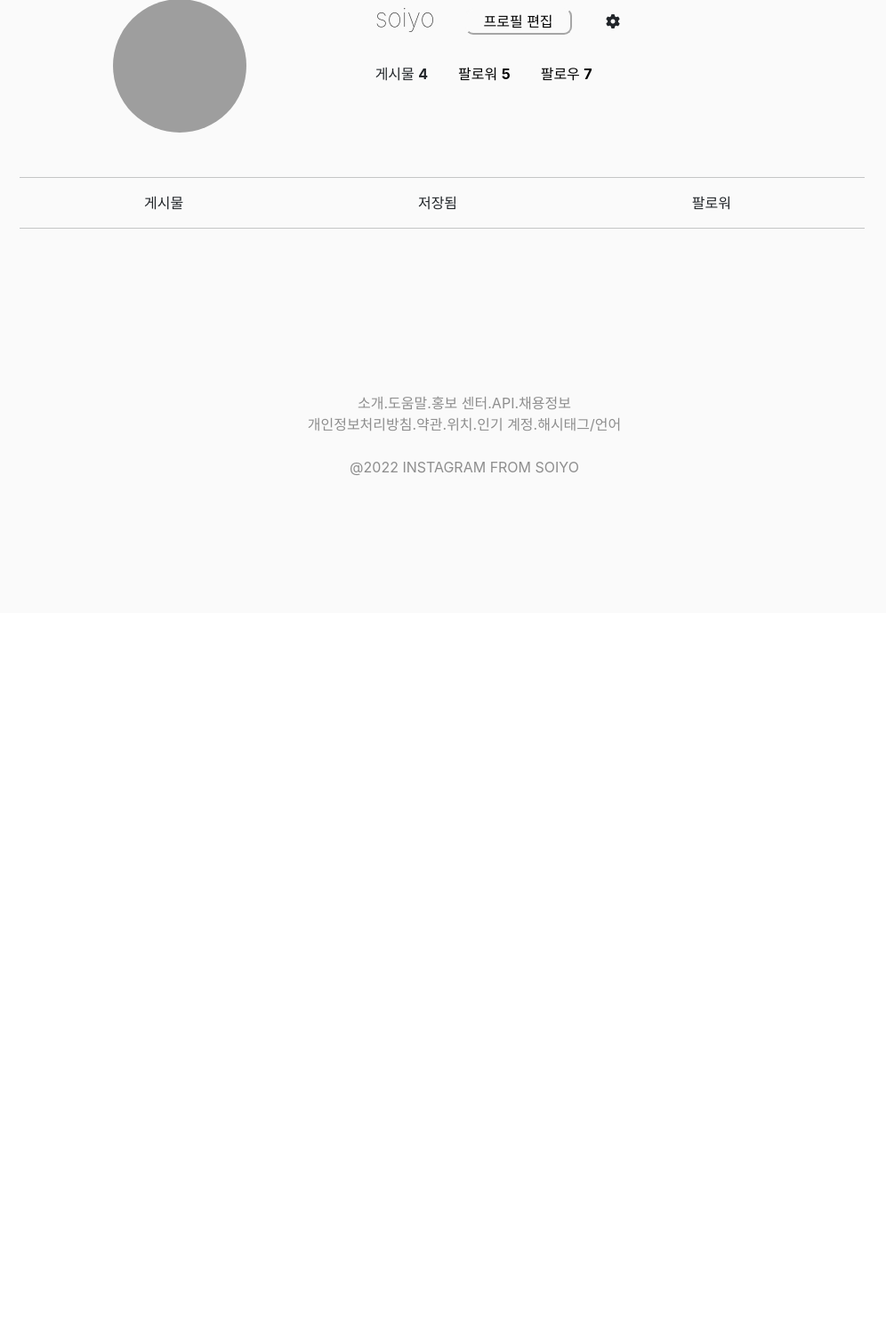
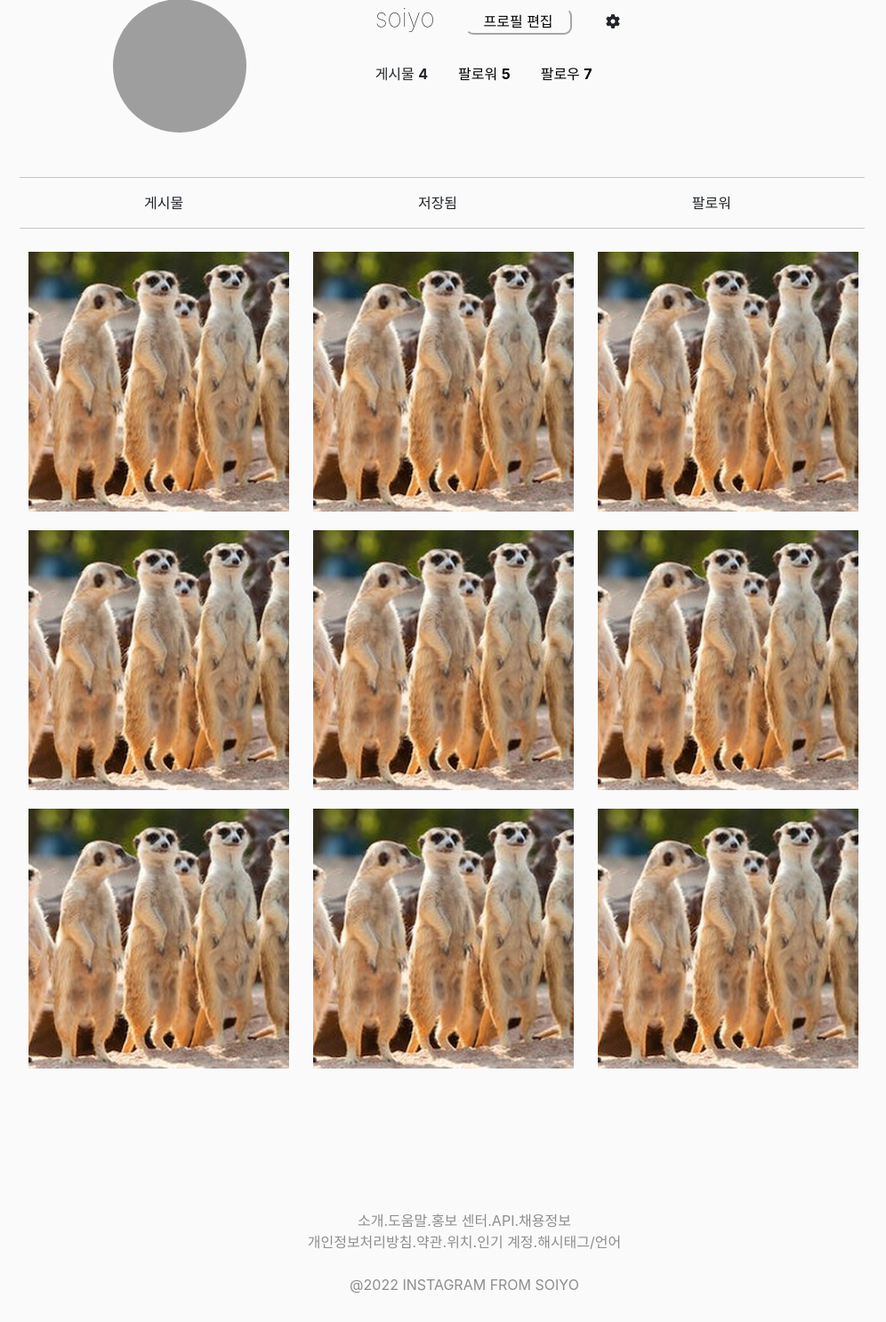
Before and after one commit to kti0940/team-kingkong_power, a Flask app: template templates/detailpage.html in a window 1280 px wide. Shown: the part 111-1597 px from the top of the page at 89% size, without its empty margins (118-1114 px from the left). Before the commit the page ends 646 px from the top, so only its background shows below. Run offline with Flask 2, Linux system fonts and the light colour scheme; the template is opened without the code that fills it, so the values that code supplies are empty; some libraries are stand-ins or nearby versions; grey boxes are pictures that could not be loaded.

Commit message:
Mod : detailpage css, html file

```diff
--- a/templates/detailpage.html
+++ b/templates/detailpage.html
@@ -33,7 +30,7 @@
         <!-- 네비게이션 바 -->
         <div class="navbar">
             <!-- 로고 -->
-            <a href="mainpage"><img class="img_margin" src="../static/images/instagram.png" /></a>
+            <a href="#"><img class="img_margin" src="../static/images/instagram.png" /></a>
 
             <!-- 검색창 -->
             <div class="desktop">
@@ -115,34 +85,59 @@
                 <!--        게시물 저장됨 태그됨-->
                 <div class="photo">
                     <div class="table">
-                <hr style="border: 0; width: 95%;">
+                        <hr style="border: 0; width: 95%" />
                         <div class="table-box">
                             <span>게시물</span>
                             <span>저장됨</span>
                             <span>팔로워</span>
                         </div>
-                <hr style="border: 0; width: 95%; ">
+                        <hr style="border: 0; width: 95%" />
                     </div>
                     <!--        게시물 저장됨 태그됨 끝-->
                     <!--            사진정렬-->
-            <div class="grid-container" id="cards_box">
+                    <div class="grid-container">
+                        <div class="grid-item">
+                            <a href="#about"><img class="img_margin" src="../static/images/sample_image_1.png" /></a>
+                        </div>
+                        <div class="grid-item">
+                            <a href="#about"><img class="img_margin" src="../static/images/sample_image_1.png" /></a>
+                        </div>
+                        <div class="grid-item">
+                            <a href="#about"><img class="img_margin" src="../static/images/sample_image_1.png" /></a>
+                        </div>
+                        <div class="grid-item">
+                            <a href="#about"><img class="img_margin" src="../static/images/sample_image_1.png" /></a>
+                        </div>
+                        <div class="grid-item">
+                            <a href="#about"><img class="img_margin" src="../static/images/sample_image_1.png" /></a>
+                        </div>
+                        <div class="grid-item">
+                            <a href="#about"><img class="img_margin" src="../static/images/sample_image_1.png" /></a>
+                        </div>
+                        <div class="grid-item">
+                            <a href="#about"><img class="img_margin" src="../static/images/sample_image_1.png" /></a>
+                        </div>
+                        <div class="grid-item">
+                            <a href="#about"><img class="img_margin" src="../static/images/sample_image_1.png" /></a>
+                        </div>
+                        <div class="grid-item">
+                            <a href="#about"><img class="img_margin" src="../static/images/sample_image_1.png" /></a>
+                        </div>
                     </div>
                     <!--            사진정렬 끝-->
                 </div>
             </div>
             <!--    footer 시작-->
             <footer class="page-footer amber darken-2">
-        <a><br><br/>
-            소개.도움말.홍보 센터.API.채용정보<br/>
-            개인정보처리방침.약관.위치.인기 계정.해시태그/언어<br/><br/>
+                <a
+                    ><br /><br />
+                    소개.도움말.홍보 센터.API.채용정보<br />
+                    개인정보처리방침.약관.위치.인기 계정.해시태그/언어<br /><br />
                     @2022 INSTAGRAM FROM SOIYO
                 </a>
             </footer>
             <!--    footer 끝-->
-
         </div>
         <!-- 메인body끝-->
     </body>
 </html>
-    </body>
-</html>
```
Also changed, not shown: other parts of templates/detailpage.html (+8 -38 lines), static/detailpage.css (+0 -34 lines), templates/mainpage.html (+12 -12 lines), static/images/team_kingkong_instagram_layout.png (added). Lines whose indentation alone changed are shown as unchanged.
